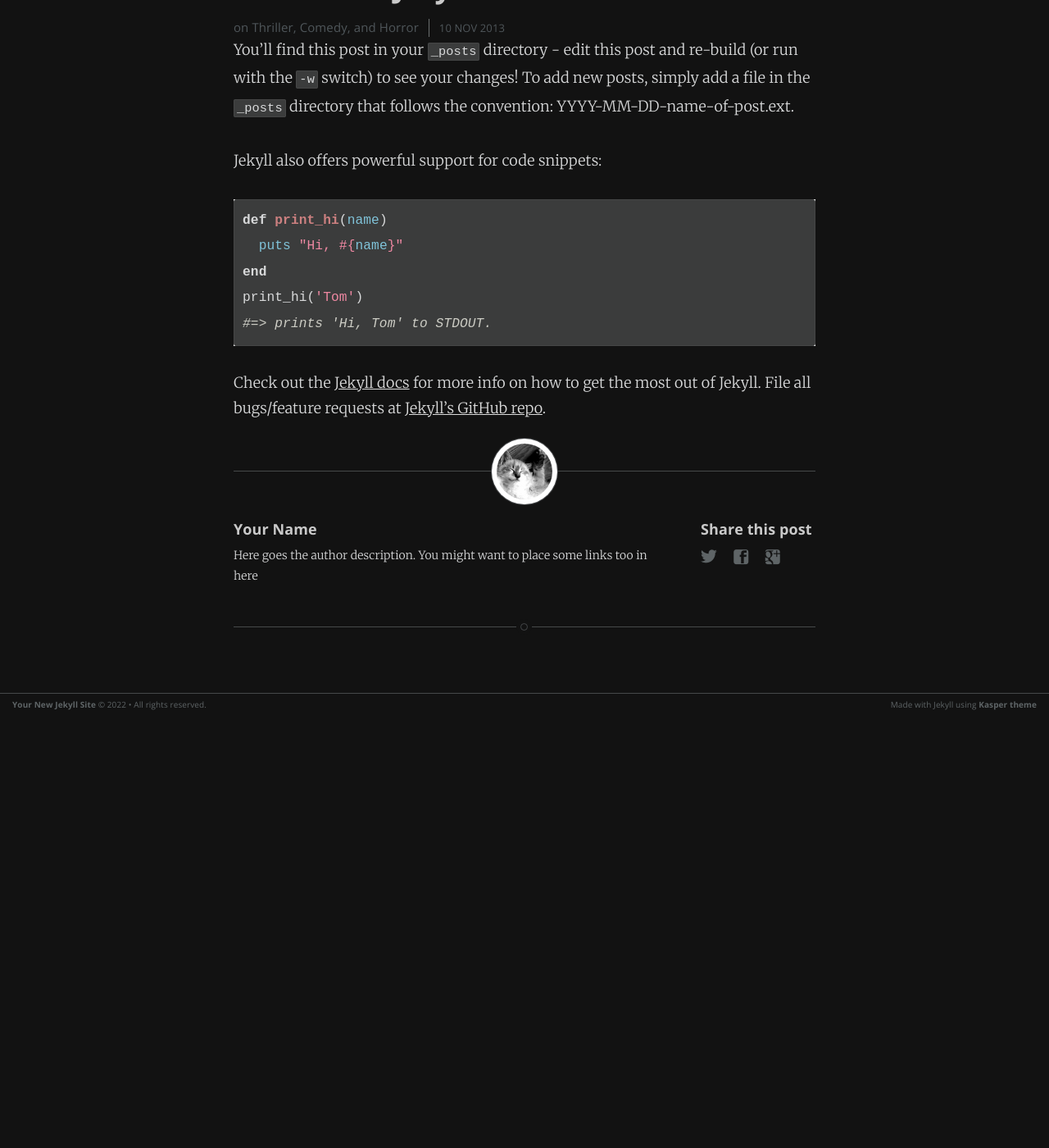
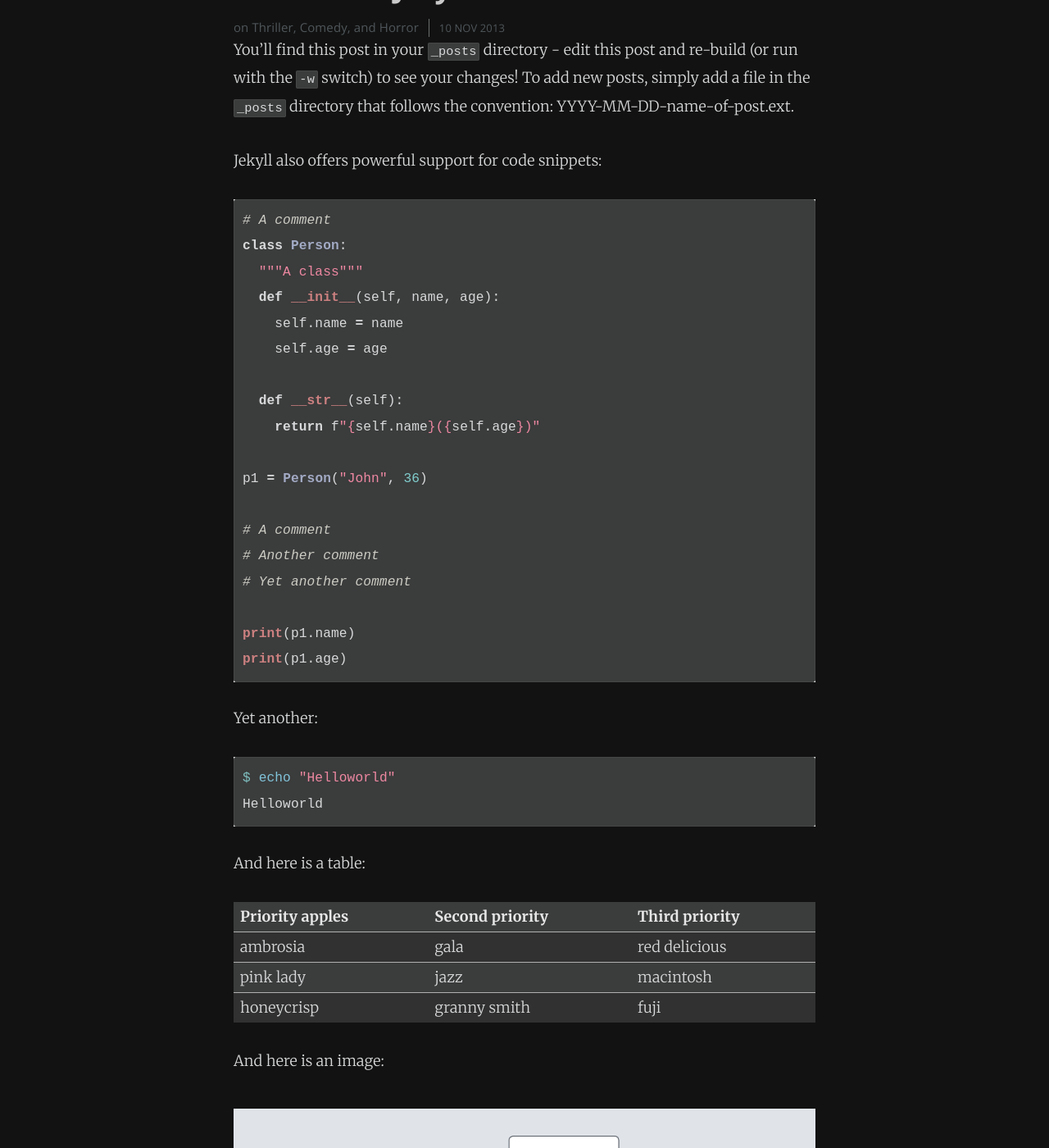
Before and after one commit to rosario/kasper, a Jekyll site: the page built from _posts/2013-11-10-welcome-to-jekyll.markdown, in a window 1280 px wide and 1400 px high, scrolled down 215 px. Shown: the whole window at 82% size. Built offline with Jekyll 4.4.1, drawn with Linux system fonts in a browser that asks for light colours; before the commit the page ends 1089 px from its top, so only the background shows below that; some of the changed text lies outside the part shown.

Commit message:
_posts: extend example post to demonstrate dark-mode better
* change code sample to python and give more content
* Add an example image
* Demonstrate some html tags like kbd

```diff
--- a/_posts/2013-11-10-welcome-to-jekyll.markdown
+++ b/_posts/2013-11-10-welcome-to-jekyll.markdown
@@ -10,13 +10,49 @@ To add new posts, simply add a file in the `_posts` directory that follows the c
 
 Jekyll also offers powerful support for code snippets:
 
-{% highlight ruby %}
-def print_hi(name)
-  puts "Hi, #{name}"
-end
-print_hi('Tom')
-#=> prints 'Hi, Tom' to STDOUT.
+{% highlight python %}
+# A comment
+class Person:
+  """A class"""
+  def __init__(self, name, age):
+    self.name = name
+    self.age = age
+
+  def __str__(self):
+    return f"{self.name}({self.age})"
+
+p1 = Person("John", 36)
+
+# A comment
+# Another comment
+# Yet another comment
+
+print(p1.name)
+print(p1.age)
 {% endhighlight %}
+
+Yet another:
+
+{% highlight bash %}
+$ echo "Helloworld"
+Helloworld
+{% endhighlight %}
+
+And here is a table:
+
+| Priority apples | Second priority | Third priority |
+|-------|--------|---------|
+| ambrosia | gala | red delicious |
+| pink lady | jazz | macintosh |
+| honeycrisp | granny smith | fuji |
+
+And here is an image:
+
+![image description]({{ site.baseurl }}/assets/images/example-image.png)
+
+Here are some tags to show the styling:
+
+&lt;kbd&gt;: <kbd>Helloworld!</kbd>
 
 Check out the [Jekyll docs][jekyll] for more info on how to get the most out of Jekyll. File all bugs/feature requests at [Jekyll's GitHub repo][jekyll-gh].
 
```
Also changed, not shown: assets/images/example-image.png (added).
